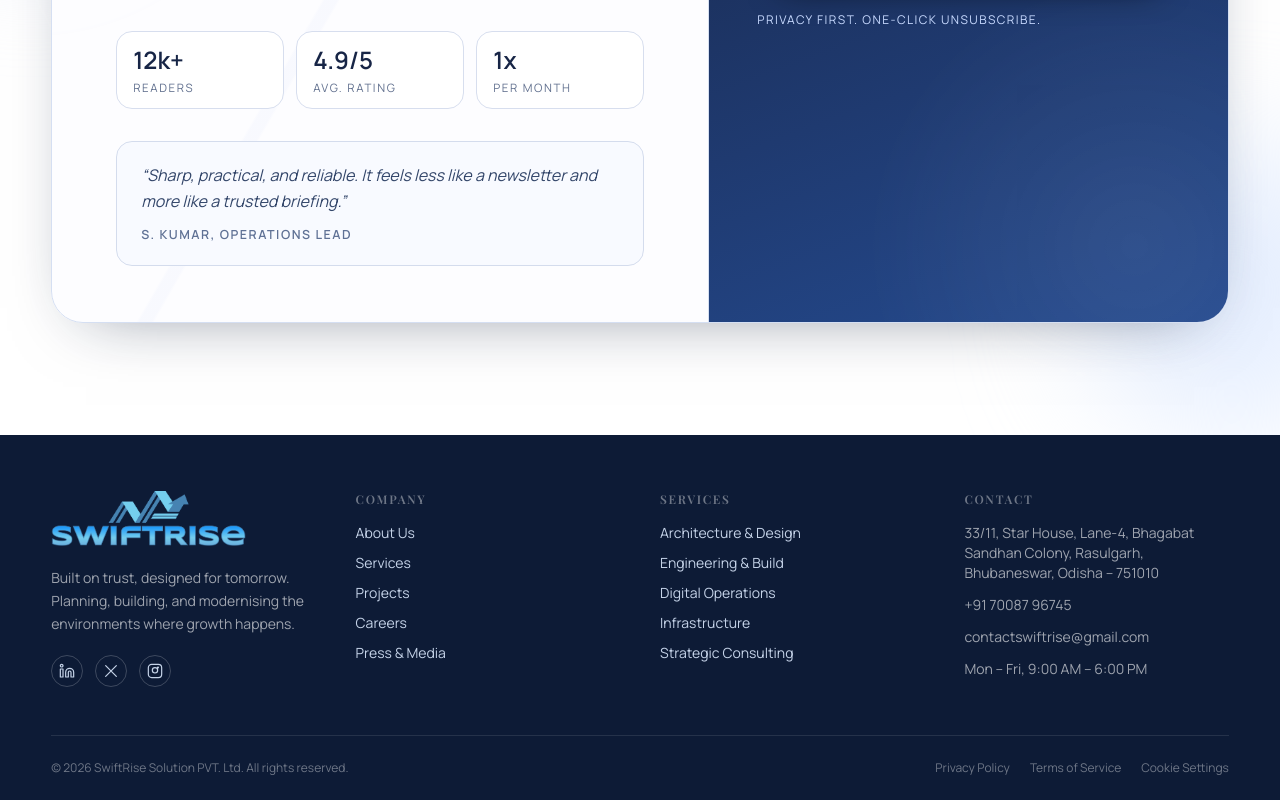
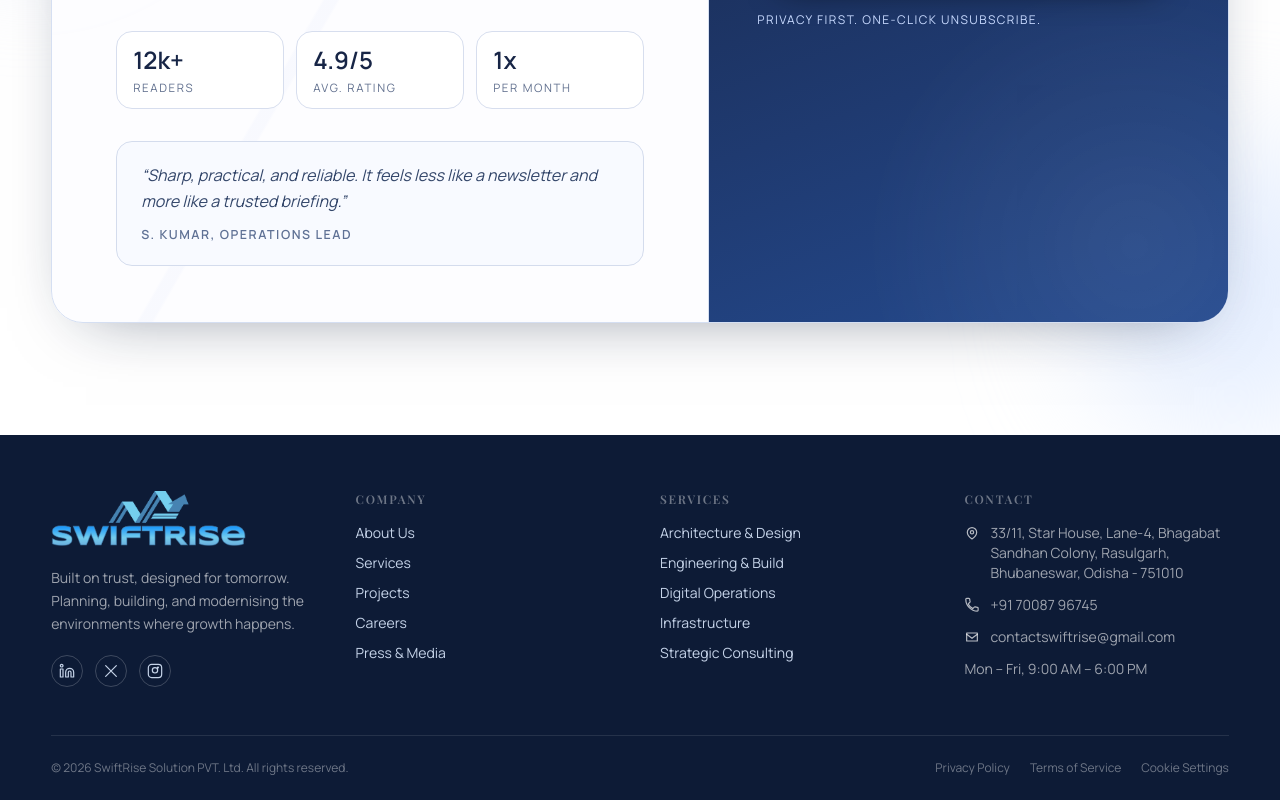
Before and after one commit to aryankumarsingh99/Swiftrise, a Next.js app: page / in a window 1280 px wide. Shown: the part 5657-6457 px from the top of the page. Built offline with nearby package versions, Linux system fonts and the light colour scheme; a web font is replaced by a local one.

Commit message:
fix(Footer): enhance contact section with icons and improve layout

```diff
--- a/components/Footer.tsx
+++ b/components/Footer.tsx
@@ -85,12 +85,25 @@ export default function Footer() {
           <div>
             <h3 className="mb-4 text-xs font-semibold uppercase tracking-[0.14em] text-white/40">Contact</h3>
             <address className="grid gap-3 text-sm not-italic text-white/60">
-              <p>33/11, Star House, Lane-4, Bhagabat Sandhan Colony, Rasulgarh, Bhubaneswar, Odisha – 751010</p>
-              <p>
-                <a href="tel:+12125550188" className="transition hover:text-white"> +91 70087 96745</a>
+              <p className="flex items-start gap-2.5">
+                <svg viewBox="0 0 24 24" fill="none" className="mt-0.5 size-4 shrink-0 text-white/70" aria-hidden="true">
+                  <path d="M12 21s7-4.35 7-10a7 7 0 10-14 0c0 5.65 7 10 7 10z" stroke="currentColor" strokeWidth="1.8" strokeLinecap="round" strokeLinejoin="round" />
+                  <circle cx="12" cy="11" r="2.5" stroke="currentColor" strokeWidth="1.8" />
+                </svg>
+                <span>33/11, Star House, Lane-4, Bhagabat Sandhan Colony, Rasulgarh, Bhubaneswar, Odisha - 751010</span>
               </p>
-              <p>
-                <a href="mailto:hello@aurevia.com" className="transition hover:text-white">contactswiftrise@gmail.com</a>
+              <p className="flex items-center gap-2.5">
+                <svg viewBox="0 0 24 24" fill="none" className="size-4 shrink-0 text-white/70" aria-hidden="true">
+                  <path d="M6.6 10.8a15.6 15.6 0 006.6 6.6l2.2-2.2a1.3 1.3 0 011.3-.3c1 .34 2.07.52 3.2.52a1.3 1.3 0 011.3 1.3V20a1.3 1.3 0 01-1.3 1.3C10.8 21.3 2.7 13.2 2.7 3.3A1.3 1.3 0 014 2h3.3A1.3 1.3 0 018.6 3.3c0 1.13.18 2.2.52 3.2.13.45.01.94-.3 1.3l-2.22 2.2z" stroke="currentColor" strokeWidth="1.8" strokeLinecap="round" strokeLinejoin="round" />
+                </svg>
+                <a href="tel:+917008796745" className="transition hover:text-white">+91 70087 96745</a>
+              </p>
+              <p className="flex items-center gap-2.5">
+                <svg viewBox="0 0 24 24" fill="none" className="size-4 shrink-0 text-white/70" aria-hidden="true">
+                  <path d="M4 6h16v12H4z" stroke="currentColor" strokeWidth="1.8" strokeLinejoin="round" />
+                  <path d="M4 8l8 6 8-6" stroke="currentColor" strokeWidth="1.8" strokeLinecap="round" strokeLinejoin="round" />
+                </svg>
+                <a href="mailto:contactswiftrise@gmail.com" className="transition hover:text-white">contactswiftrise@gmail.com</a>
               </p>
               <p>Mon – Fri, 9:00 AM – 6:00 PM</p>
             </address>
```
